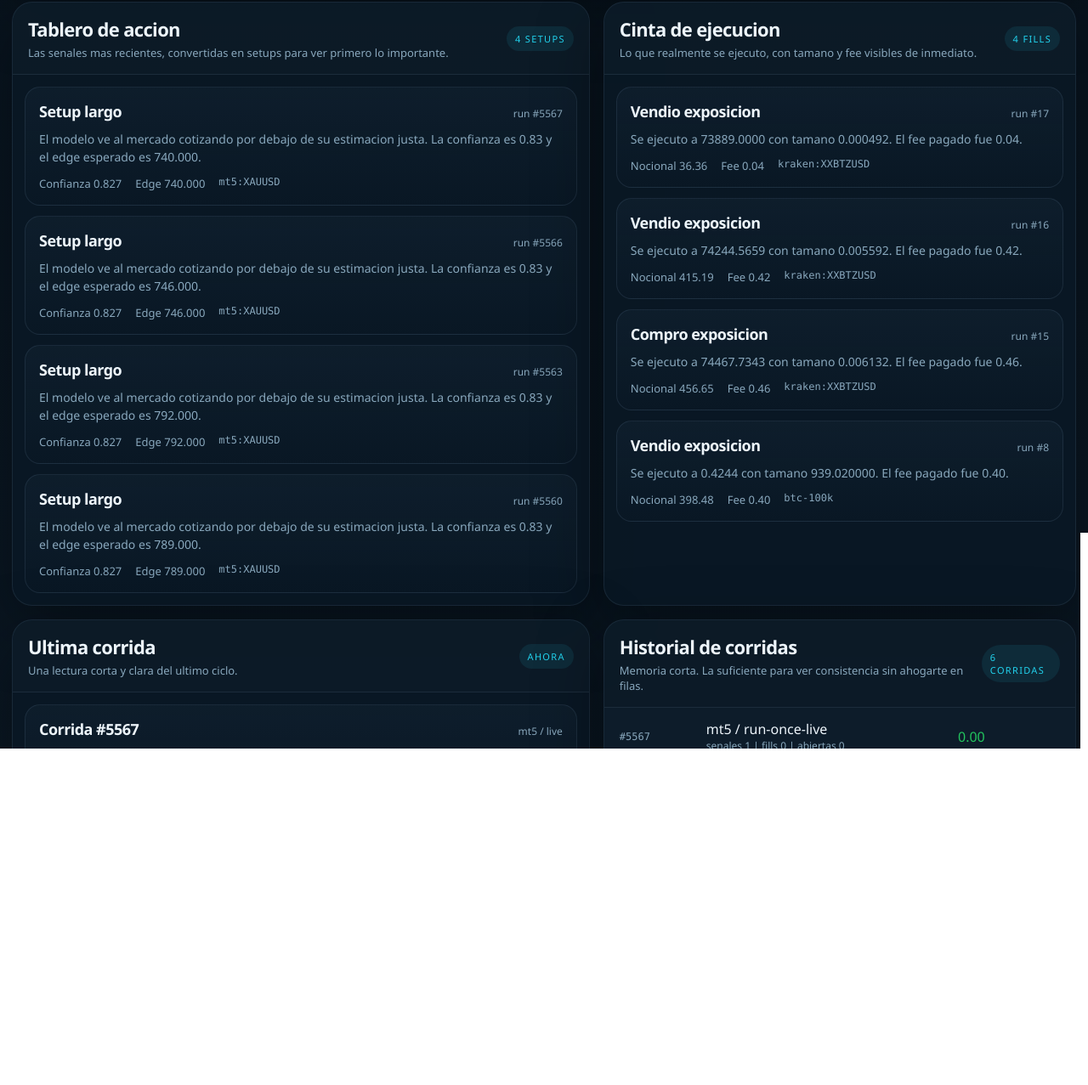
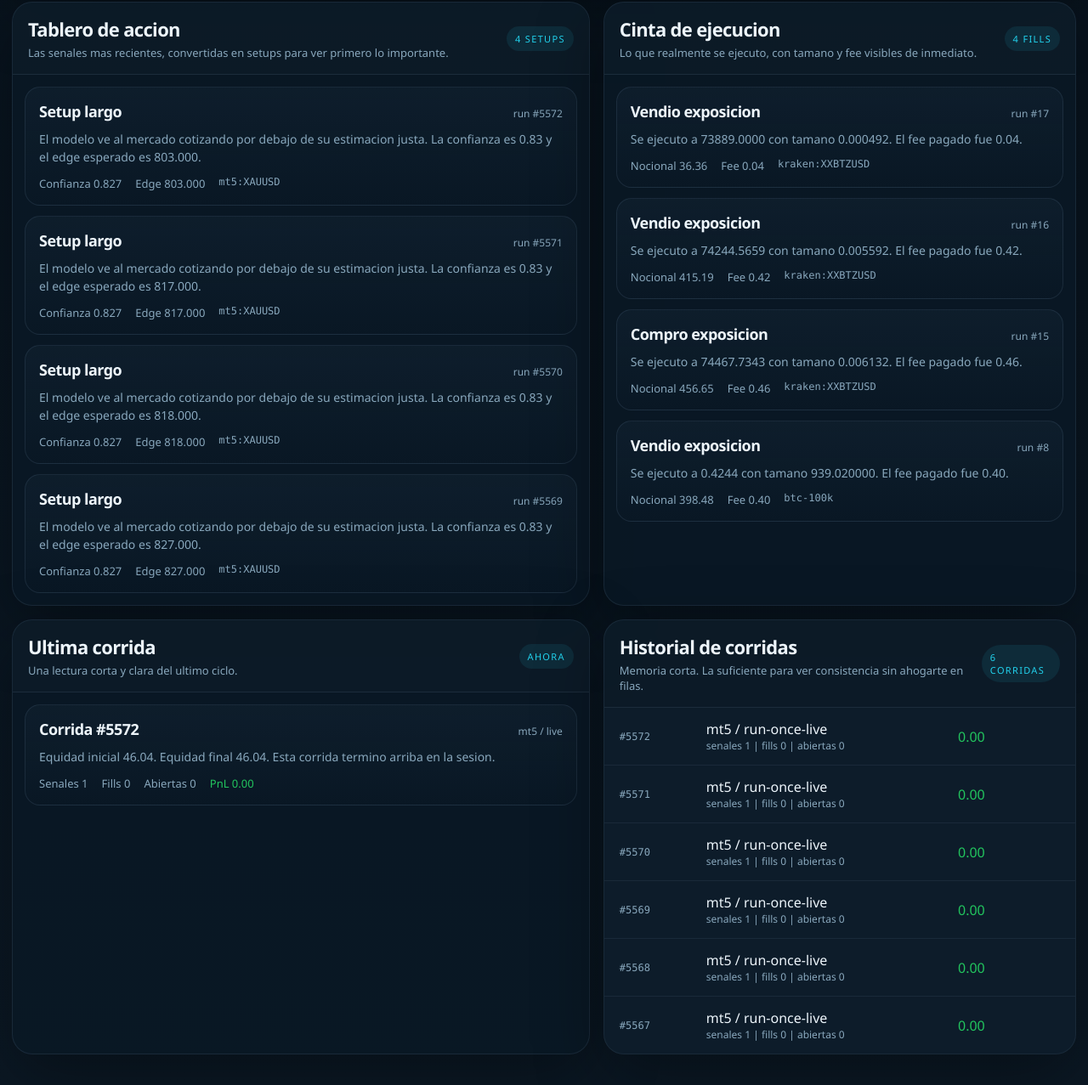
Before and after one commit to kykaz/trading-bot-pro, a website: page index.html in a window 1280 px wide. Shown: the part 898-2175 px from the top of the page at 85% size. Drawn offline with Linux system fonts and the light colour scheme.

Commit message:
chore: sync public snapshot (baseline#2 s0 f0, orchestration#1062 s1 f0)

```diff
--- a/index.html
+++ b/index.html
@@ -336,12 +336,12 @@
         <article class="card">
           <div class="card-top">
             <div class="card-title">Setup largo</div>
-            <div class="small">run #5567</div>
+            <div class="small">run #5572</div>
           </div>
-          <div class="card-copy">El modelo ve al mercado cotizando por debajo de su estimacion justa. La confianza es 0.83 y el edge esperado es 740.000.</div>
+          <div class="card-copy">El modelo ve al mercado cotizando por debajo de su estimacion justa. La confianza es 0.83 y el edge esperado es 803.000.</div>
           <div class="meta-line">
             <span>Confianza 0.827</span>
-            <span>Edge 740.000</span>
+            <span>Edge 803.000</span>
             <span class="mono">mt5:XAUUSD</span>
           </div>
         </article>
@@ -349,12 +349,12 @@
         <article class="card">
           <div class="card-top">
             <div class="card-title">Setup largo</div>
-            <div class="small">run #5566</div>
+            <div class="small">run #5571</div>
           </div>
-          <div class="card-copy">El modelo ve al mercado cotizando por debajo de su estimacion justa. La confianza es 0.83 y el edge esperado es 746.000.</div>
+          <div class="card-copy">El modelo ve al mercado cotizando por debajo de su estimacion justa. La confianza es 0.83 y el edge esperado es 817.000.</div>
           <div class="meta-line">
             <span>Confianza 0.827</span>
-            <span>Edge 746.000</span>
+            <span>Edge 817.000</span>
             <span class="mono">mt5:XAUUSD</span>
           </div>
         </article>
@@ -362,12 +362,12 @@
         <article class="card">
           <div class="card-top">
             <div class="card-title">Setup largo</div>
-            <div class="small">run #5563</div>
+            <div class="small">run #5570</div>
           </div>
-          <div class="card-copy">El modelo ve al mercado cotizando por debajo de su estimacion justa. La confianza es 0.83 y el edge esperado es 792.000.</div>
+          <div class="card-copy">El modelo ve al mercado cotizando por debajo de su estimacion justa. La confianza es 0.83 y el edge esperado es 818.000.</div>
           <div class="meta-line">
             <span>Confianza 0.827</span>
-            <span>Edge 792.000</span>
+            <span>Edge 818.000</span>
             <span class="mono">mt5:XAUUSD</span>
           </div>
         </article>
@@ -375,12 +375,12 @@
         <article class="card">
           <div class="card-top">
             <div class="card-title">Setup largo</div>
-            <div class="small">run #5560</div>
+            <div class="small">run #5569</div>
           </div>
-          <div class="card-copy">El modelo ve al mercado cotizando por debajo de su estimacion justa. La confianza es 0.83 y el edge esperado es 789.000.</div>
+          <div class="card-copy">El modelo ve al mercado cotizando por debajo de su estimacion justa. La confianza es 0.83 y el edge esperado es 827.000.</div>
           <div class="meta-line">
             <span>Confianza 0.827</span>
-            <span>Edge 789.000</span>
+            <span>Edge 827.000</span>
             <span class="mono">mt5:XAUUSD</span>
           </div>
         </article>
@@ -463,7 +463,7 @@
     <div class="stack">
       <article class="card">
         <div class="card-top">
-          <div class="card-title">Corrida #5567</div>
+          <div class="card-title">Corrida #5572</div>
           <div class="small">mt5 / live</div>
         </div>
         <div class="card-copy">Equidad inicial 46.04. Equidad final 46.04. Esta corrida termino arriba en la sesion.</div>
@@ -487,7 +487,7 @@
         </div>
         <div class="run-table">
         <div class="run-row">
-          <div class="mono">#5567</div>
+          <div class="mono">#5572</div>
           <div>
             <div>mt5 / run-once-live</div>
             <div class="small">senales 1 | fills 0 | abiertas 0</div>
@@ -496,7 +496,7 @@
         </div>
 
         <div class="run-row">
-          <div class="mono">#5566</div>
+          <div class="mono">#5571</div>
           <div>
             <div>mt5 / run-once-live</div>
             <div class="small">senales 1 | fills 0 | abiertas 0</div>
@@ -505,25 +505,7 @@
         </div>
 
         <div class="run-row">
-          <div class="mono">#5565</div>
-          <div>
-            <div>mt5 / run-once-live</div>
-            <div class="small">senales 0 | fills 0 | abiertas 0</div>
-          </div>
-          <div class="green">0.00</div>
-        </div>
-
-        <div class="run-row">
-          <div class="mono">#5564</div>
-          <div>
-            <div>mt5 / run-once-live</div>
-            <div class="small">senales 0 | fills 0 | abiertas 0</div>
-          </div>
-          <div class="green">0.00</div>
-        </div>
-
-        <div class="run-row">
-          <div class="mono">#5563</div>
+          <div class="mono">#5570</div>
           <div>
             <div>mt5 / run-once-live</div>
             <div class="small">senales 1 | fills 0 | abiertas 0</div>
@@ -532,10 +514,28 @@
         </div>
 
         <div class="run-row">
-          <div class="mono">#5562</div>
+          <div class="mono">#5569</div>
           <div>
             <div>mt5 / run-once-live</div>
-            <div class="small">senales 0 | fills 0 | abiertas 0</div>
+            <div class="small">senales 1 | fills 0 | abiertas 0</div>
+          </div>
+          <div class="green">0.00</div>
+        </div>
+
+        <div class="run-row">
+          <div class="mono">#5568</div>
+          <div>
+            <div>mt5 / run-once-live</div>
+            <div class="small">senales 1 | fills 0 | abiertas 0</div>
+          </div>
+          <div class="green">0.00</div>
+        </div>
+
+        <div class="run-row">
+          <div class="mono">#5567</div>
+          <div>
+            <div>mt5 / run-once-live</div>
+            <div class="small">senales 1 | fills 0 | abiertas 0</div>
           </div>
           <div class="green">0.00</div>
         </div>
```
Also changed, not shown: public_operator.html (+3 -3 lines).
